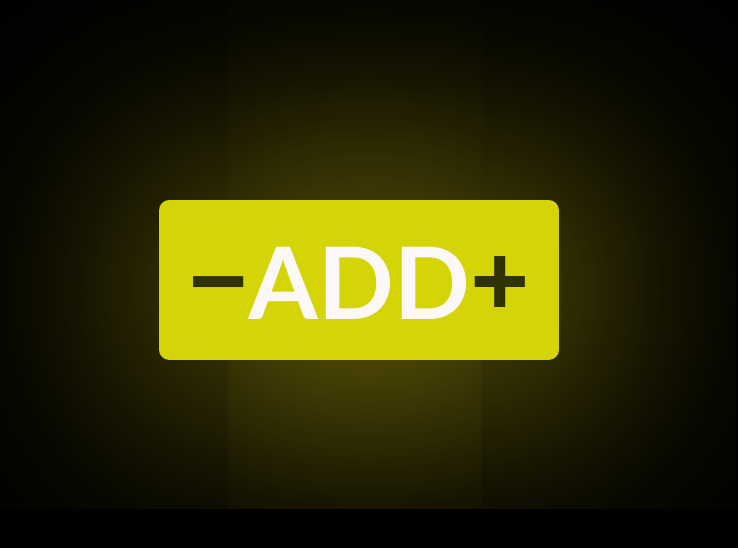
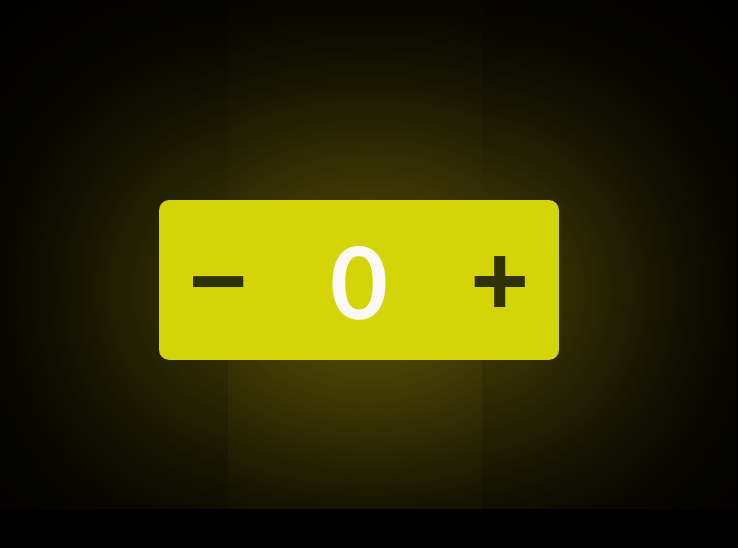
Before and after one commit to sana-1172004/Add_to_cart-, a plain HTML site: page index.html in a window 1280 px wide. Shown: the whole page, without its empty margins (281-1019 px from the left). Drawn offline with Linux system fonts and the light colour scheme.

Commit message:
Add files via upload

```diff
--- a/index.html
+++ b/index.html
@@ -9,7 +9,7 @@
 <body>
     <div class="count_conatiner">
         <button class="btn" onclick="decrease()">&#8722</button>
-        <div class="ctr_data" id="ctr_data">ADD</div>
+         <span class="ctr_data" id="ctr_data">0</span>
         <button class="btn" onclick="increase()">&#x2B</button>
     </div>
 </body>
```
